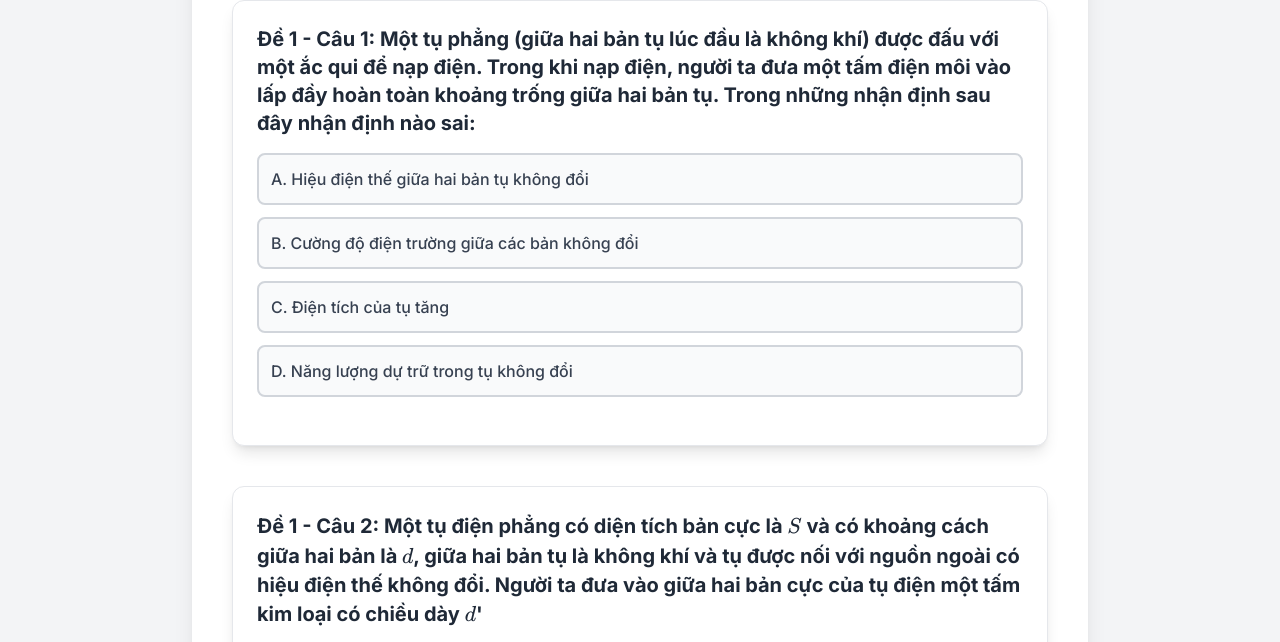
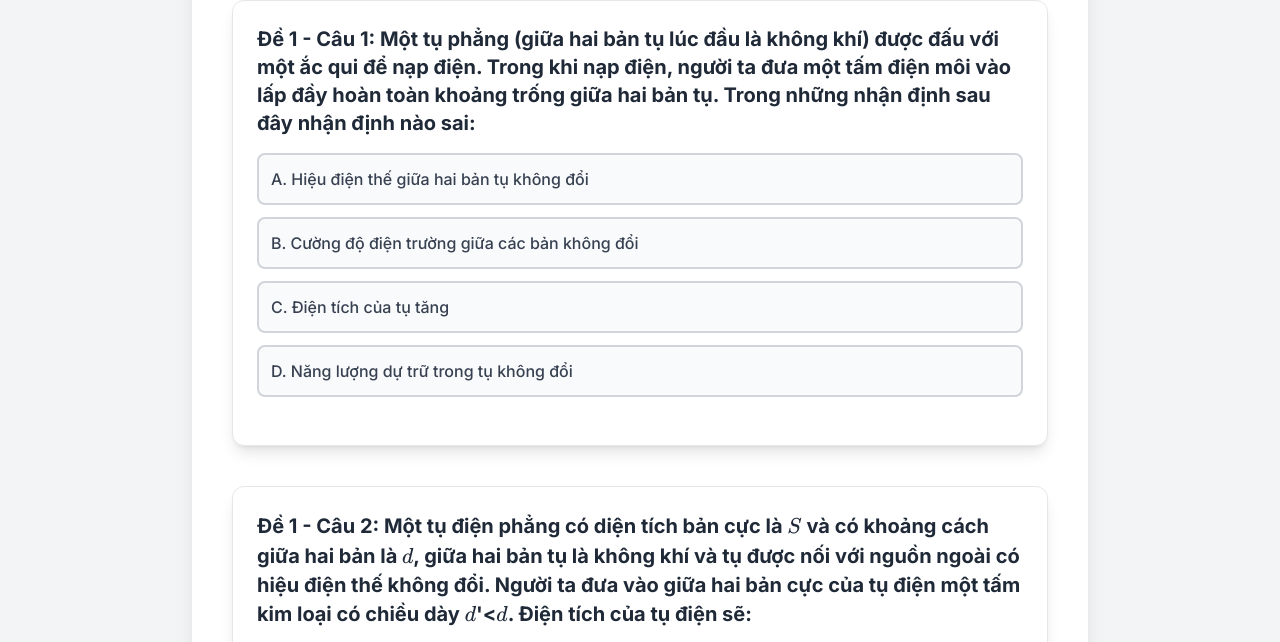
Before and after one commit to crishj-gif/tracnghiemvatly2, a plain HTML site: page index.html in a window 1280 px wide. Shown: the part 157-799 px from the top of the page. Drawn offline with nearby package versions, Linux system fonts and the light colour scheme.

Commit message:
Update index.html

```diff
--- a/index.html
+++ b/index.html
@@ -145,7 +145,7 @@
             },
             {
                 test: 1, questionNumber: 2,
-                question: "Một tụ điện phẳng có diện tích bản cực là $\\small S$ và có khoảng cách giữa hai bản là $\\small d$, giữa hai bản tụ là không khí và tụ được nối với nguồn ngoài có hiệu điện thế không đổi. Người ta đưa vào giữa hai bản cực của tụ điện một tấm kim loại có chiều dày $\\small d$'<d$. Điện tích của tụ điện sẽ:",
+                question: "Một tụ điện phẳng có diện tích bản cực là $\\small S$ và có khoảng cách giữa hai bản là $\\small d$, giữa hai bản tụ là không khí và tụ được nối với nguồn ngoài có hiệu điện thế không đổi. Người ta đưa vào giữa hai bản cực của tụ điện một tấm kim loại có chiều dày $\\small d$'<$\\small d$. Điện tích của tụ điện sẽ:",
                 options: [
                     { text: "Không đổi", isCorrect: false },
                     { text: "Tăng lên", isCorrect: true },
```
